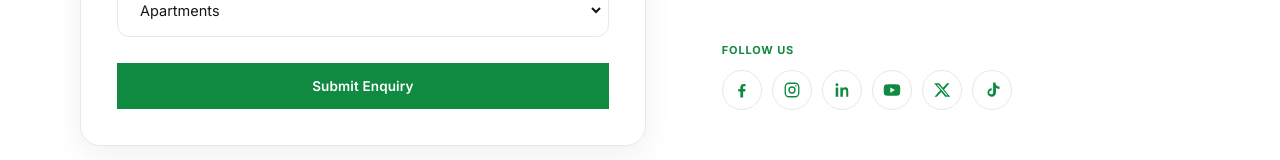
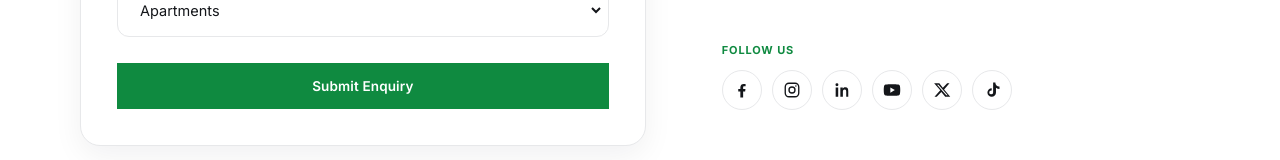
Before and after one commit to khurram7jc/propkads-website, a Next.js app: page / in a window 1280 px wide. Shown: the part 7857-8017 px from the top of the page. Built offline with nearby package versions, Linux system fonts and the light colour scheme; no server answers; the database is empty.

Commit message:
Contact social icons: black default color, green on hover

```diff
--- a/app/globals.css
+++ b/app/globals.css
@@ -327,7 +327,7 @@ input, select, textarea{font-family:inherit;}
 .contact-info-v2 .val{font-size:16px; font-weight:600;}
 .social-row{display:flex; flex-wrap:wrap; gap:10px; margin-top:6px;}
 .social-row a{
-  width:40px; height:40px; border-radius:50%; color:var(--green); border:1px solid var(--line);
+  width:40px; height:40px; border-radius:50%; color:var(--ink); border:1px solid var(--line);
   transition:all .15s; display:inline-flex; align-items:center; justify-content:center;
 }
 .social-row a svg{width:18px; height:18px;}
```
